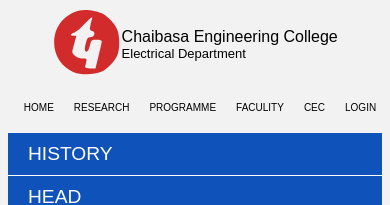
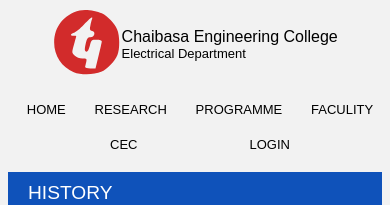
Before and after one commit to anuragRusty/ee, a Svelte app: page / in a window 390 px wide. Shown: the top 205 px of the page. Built offline with nearby package versions, Linux system fonts and the light colour scheme.

Commit message:
font size adjustment

```diff
--- a/src/layouts/Header.svelte
+++ b/src/layouts/Header.svelte
@@ -121,7 +121,6 @@
 
   nav {
     padding-top: 15px;
-    font-size: medium;
   }
 
   .menu-title {
@@ -172,10 +171,6 @@
       justify-content: space-evenly;
     }
 
-    nav ul li {
-      font-size: small;
-    }
-
     .coll-name {
       padding-top: 20px;
       font-size: medium;
@@ -197,9 +192,10 @@
     .menu-bar ul li {
       border-bottom: 1px solid white;
     }
+
     nav ul li {
       padding-top: 10px;
-      font-size: 10px;
+      font-size: small;
     }
   }
 </style>
```
